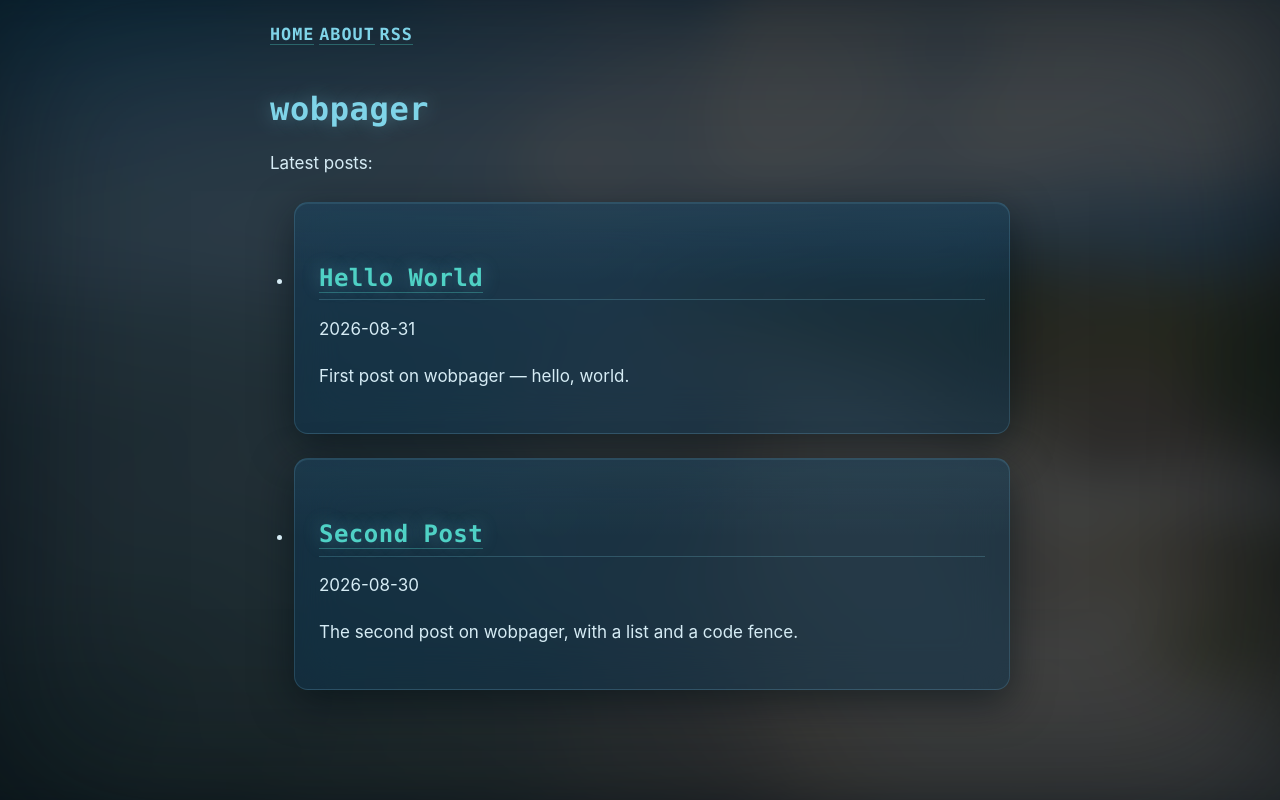
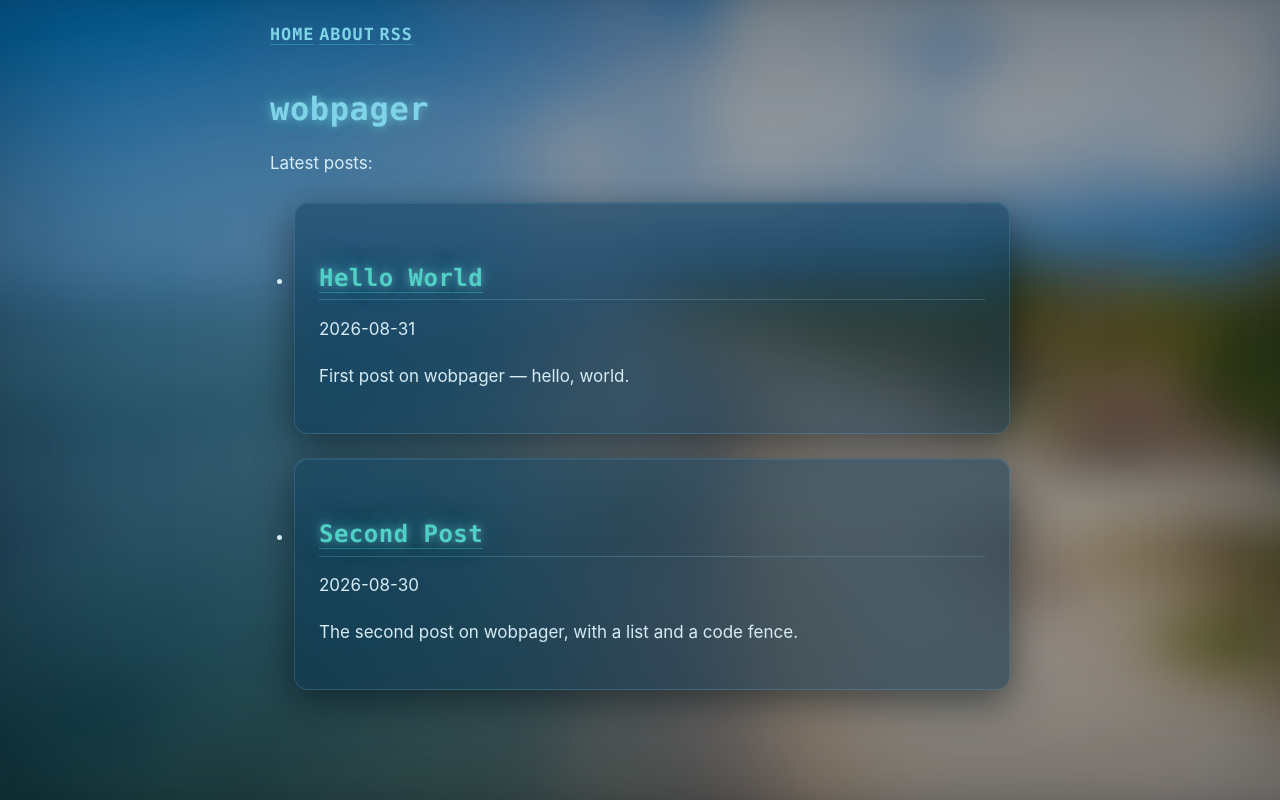
Before and after one commit to FreezingSnail/FreezingSnail.github.io, an Eleventy site: page src/index.njk in a window 1280 px wide. Built offline with nearby package versions, Linux system fonts and the light colour scheme; Eleventy itself is replaced by a stand-in of ours; files that its build step writes are made by us from their sources.

Commit message:
fix(theme): brighten ocean background, stronger header glow
- photo layers: brightness 0.6→0.88, saturate 0.85→1.15, blur 28→24
- overlay alpha 0.62→0.32, vignette 0.6→0.35
- h1-h3: layered aqua text-shadow glow

Task: user feedback on wobpager-dew
Agent: slugineer (direct)
Model: opencode-go/glm-5.3-flash
Effort: high

Co-authored-by: slugineer <slugineer@local>

```diff
--- a/src/css/main.css
+++ b/src/css/main.css
@@ -73,7 +73,7 @@ body {
   font-size: 17px;
   line-height: 1.7;
   /* dark vignette keeps text readable over the blurred sea */
-  box-shadow: inset 0 0 160px rgba(2, 10, 16, 0.6);
+  box-shadow: inset 0 0 160px rgba(2, 10, 16, 0.35);
 }
 
 /* ============================================================
@@ -94,7 +94,7 @@ body::after {
   background-position: center;
   background-size: cover;
   background-repeat: no-repeat;
-  filter: blur(28px) saturate(0.85) brightness(0.6) contrast(0.9);
+  filter: blur(24px) saturate(1.15) brightness(0.88) contrast(0.95);
   transform: scale(1.1);
   will-change: opacity;
   animation: ocean-crossfade 48s linear infinite;
@@ -102,22 +102,22 @@ body::after {
 
 /* dark navy-green overlay per layer so the photos read as ambient blur */
 html::before {
-  background-image: linear-gradient(rgba(6, 20, 28, 0.62), rgba(6, 20, 28, 0.62)),
+    background-image: linear-gradient(rgba(6, 20, 28, 0.32), rgba(6, 20, 28, 0.32)),
     url("../img/ocean1.jpg");
   animation-delay: 0s;
 }
 html::after {
-  background-image: linear-gradient(rgba(6, 20, 28, 0.62), rgba(6, 20, 28, 0.62)),
+  background-image: linear-gradient(rgba(6, 20, 28, 0.32), rgba(6, 20, 28, 0.32)),
     url("../img/ocean2.jpg");
   animation-delay: -12s;
 }
 body::before {
-  background-image: linear-gradient(rgba(6, 20, 28, 0.62), rgba(6, 20, 28, 0.62)),
+  background-image: linear-gradient(rgba(6, 20, 28, 0.32), rgba(6, 20, 28, 0.32)),
     url("../img/ocean3.jpg");
   animation-delay: -24s;
 }
 body::after {
-  background-image: linear-gradient(rgba(6, 20, 28, 0.62), rgba(6, 20, 28, 0.62)),
+  background-image: linear-gradient(rgba(6, 20, 28, 0.32), rgba(6, 20, 28, 0.32)),
     url("../img/ocean4.jpg");
   animation-delay: -36s;
 }
@@ -159,7 +159,11 @@ h1, h2, h3 {
   color: var(--aqua-bright);
   line-height: 1.25;
   letter-spacing: 0.02em;
-  text-shadow: 0 0 18px rgba(127, 212, 232, 0.35);
+  /* layered aqua glow — visible over glass panels */
+  text-shadow:
+    0 0 8px rgba(127, 212, 232, 0.55),
+    0 0 22px rgba(79, 209, 197, 0.4),
+    0 0 48px rgba(79, 209, 197, 0.25);
 }
 
 h1 {
```
